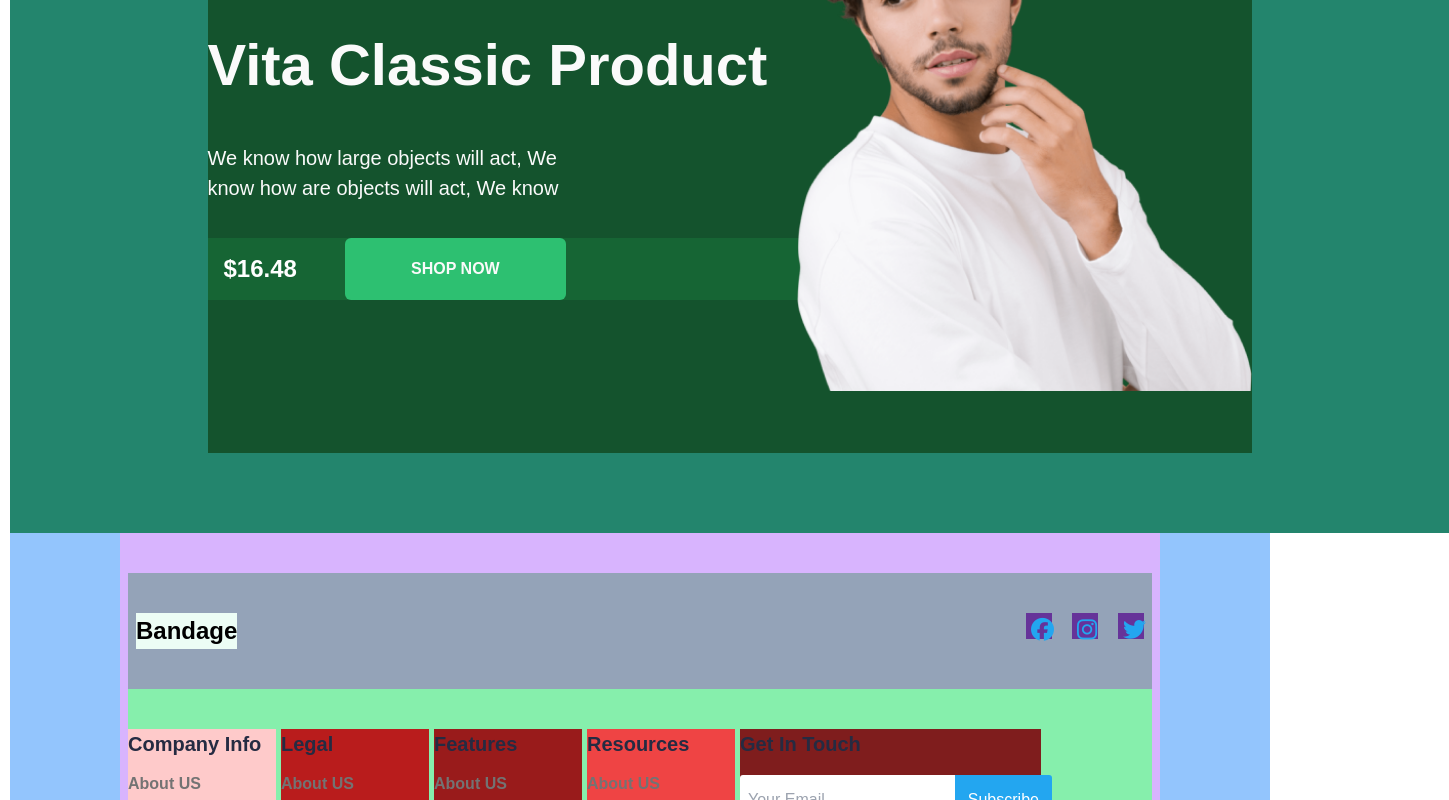
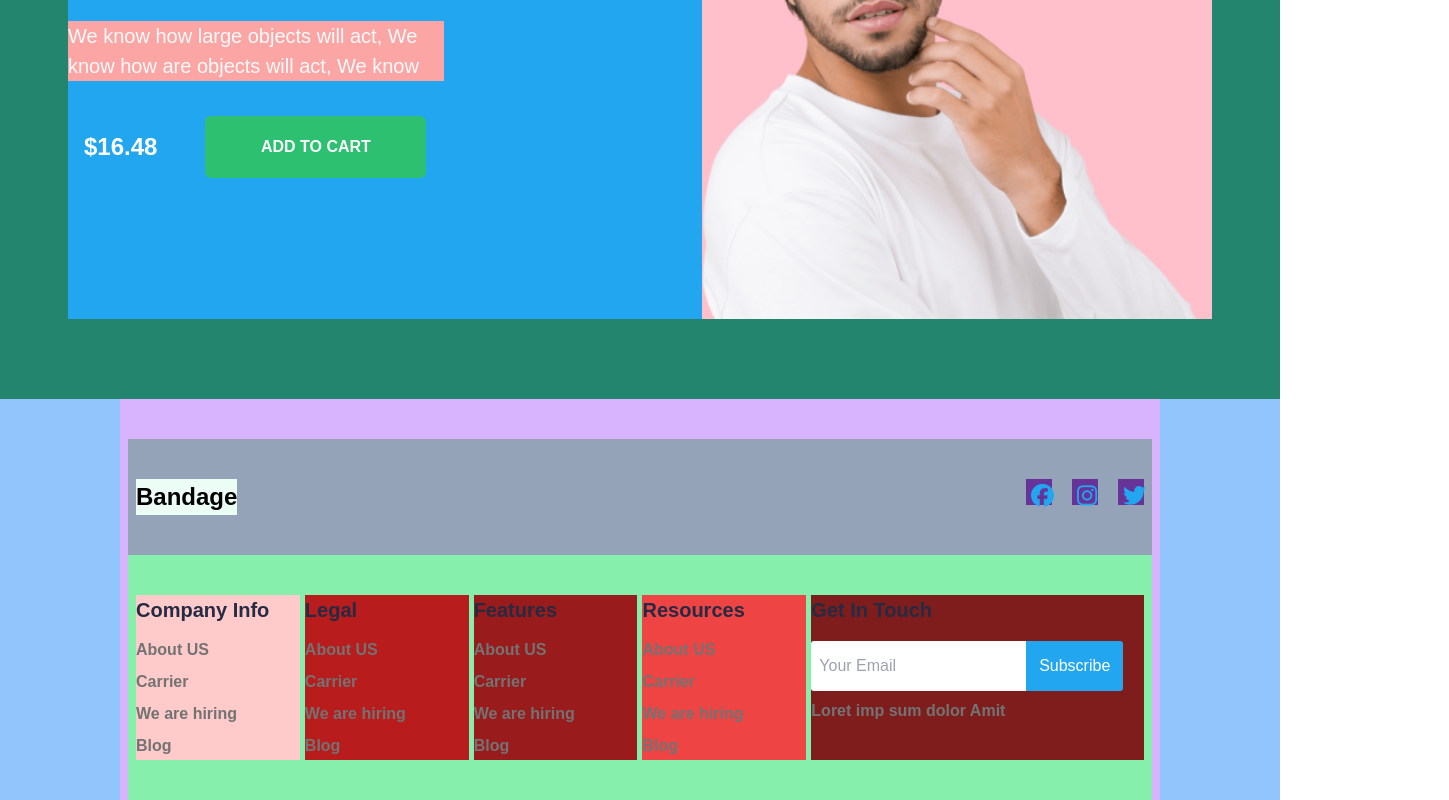
Before and after one commit to HamzaShabir0786/Hackathone_Q2, a Next.js app: page /vitalClassic in a window 1280 px wide. Shown: the part 400-1200 px from the top of the page, 1449 px wide, since content can reach past the window. Built offline with nearby package versions, Linux system fonts and the light colour scheme.

Commit message:
add some new data

```diff
--- a/src/app/components/Footer/Footer.tsx
+++ b/src/app/components/Footer/Footer.tsx
@@ -13,7 +13,7 @@ export default function Footer() {
               <i className="fa-brands footer-fa-brands fa-twitter text-[23px]   "></i>
             </div>
           </div>
-          <div className="footer-div bg-green-300 py-[40px]">
+          <div className="footer-div bg-green-300 px-2 py-[40px]">
             <div className="bg-red-200">
               <h5 className="footer-h5">Company Info</h5>
               <ul className="footer-ul">
@@ -60,7 +60,9 @@ export default function Footer() {
                 />
                 <button className="footer-btn">Subscribe</button>
               </div>
-              <span className="text-[#737373] ">Loret imp sum dolor Amit</span>
+              <p className="text-[#737373] font-bold pt-2">
+                Loret imp sum dolor Amit
+              </p>
             </div>
           </div>
           <div>
--- a/src/app/desktop2/page.tsx
+++ b/src/app/desktop2/page.tsx
@@ -2,7 +2,7 @@ export default function Desktop2() {
   return (
     <>
       <div className="max-w-[1444px] h-auto bg-fuchsia-300 m-auto">
-        <div className="max-w-[1044px] m-auto h-[770px] bg-green-200   ">
+        <div className="max-w-[1044px] m-auto h-auto bg-green-200 px-2   ">
           <div className=" text-center leading-9 py-[80px] bg-red-300 ">
             <h3 className="font-bold text-[24px]">EDITOR’S PICK</h3>
             <p className="text-[#737373] text-[14px] font-semibold">
--- a/src/app/featuredProducts/page.tsx
+++ b/src/app/featuredProducts/page.tsx
@@ -20,7 +20,7 @@ export default function FeaturedProducts() {
               <div className="nested-all-feature-2 n-f-2-1">
                 <h5 className="text-[16px] font-bold">Graphic Design </h5>
                 <p className="text-[14px] text-[#737373] text-bold title-p">
-                  English Department
+                  Arabic Department
                 </p>
                 <div className="span-div-price">
                   <div className="price-1">$16.48</div>
--- a/src/app/globals.css
+++ b/src/app/globals.css
@@ -3,9 +3,13 @@
 @tailwind utilities;
 * {
   font-family: sans-serif;
+  background-position: start;
+  margin: 0%;
+  box-sizing: border-box;
+  padding: 0%;
 }
 body {
-  padding: 10px;
+  /* padding: 10px; */
 }
 .fa-brands {
   width: 26px;
@@ -26,50 +30,27 @@ body {
   background-image: url("/images/hero1.jpg");
   background-size: cover;
 }
-@media (max-width: 1024px) {
-  .landing-home {
-    background-position: center;
-  }
-}
-@media (max-width: 1440px) {
-  .landing-home {
-    background-position: center;
-  }
-}
-@media (max-width: 768px) {
-  .landing-home {
-    /* background-position-x: 50rem; */
-    background-position: center;
-  }
-}
-@media (max-width: 480px) {
-  .landing-home {
-    background-position-x: 55rem;
-    /* background-position: center; */
-  }
-}
-@media (max-width: 320px) {
-  .landing-home {
-    background-position-x: 48rem;
-
-    /* background-position: center; */
-  }
-  body {
-    padding: 3px;
-  }
-}
 
 .desktop2-grid {
   display: grid;
-  grid-template-columns: repeat(4, minmax(240px, 240px));
+  height: auto;
+  /* margin: auto; */
+  grid-template-columns: repeat(4, minmax(240px, 1fr));
   grid-template-rows: repeat(1, minmax(500px, 500px));
-  gap: 25px;
+  grid-auto-rows: minmax(500px, 500px);
+  gap: 15px;
+}
+.desktop2-grid-items {
+  background-position: top;
+  background-size: cover;
+  background-repeat: no-repeat;
 }
 .d-g-i-3 {
   display: grid;
-  grid-template-columns: repeat(1, minmax(240px, 240px));
+  grid-template-columns: repeat(1, minmax(240px, 1fr));
   grid-template-rows: repeat(2, minmax(240px, 240px));
   gap: 18px;
+  background-color: rebeccapurple;
 }
 .d-g-i-1 {
   grid-column: 1/3;
@@ -80,9 +61,13 @@ body {
 }
 .d-g-i-01 {
   background-image: url("/images/img-3-1.png");
+  background-repeat: no-repeat;
+  background-size: cover;
 }
 .d-g-i-02 {
   background-image: url("/images/img-3-2.png");
+  background-repeat: no-repeat;
+  background-size: cover;
 }
 
 .feature-grid {
@@ -93,7 +78,7 @@ body {
   grid-template-columns: repeat(4, minmax(200px, 300px));
   grid-template-rows: repeat(2, minmax(615px, 615px));
   grid-auto-rows: minmax(615px, 615px);
-  gap: 30px;
+  gap: 10px;
   padding: 10px;
   row-gap: 100px;
 }
@@ -114,7 +99,7 @@ body {
   height: 70%;
   background-repeat: no-repeat;
   background-size: cover;
-  background-position: center;
+  background-position: top;
 }
 .f-g-i-1 {
   background-color: salmon;
@@ -194,10 +179,7 @@ body {
 .title-p {
   font-weight: 700;
 }
-.landing-bg-classic {
-  background-image: url("/images/hero2.png");
-  background-size: cover;
-}
+
 .fluid-landing {
   background-image: url("/images/fluid1.png");
   background-size: cover;
@@ -241,9 +223,10 @@ body {
 .footer-div {
   display: grid;
   /* width: 1050px; */
-  grid-template-columns: repeat(6, minmax(148px, 148px));
+  height: auto;
+  grid-template-columns: repeat(6, minmax(148px, 1fr));
   grid-template-rows: repeat(1, minmax(165px, 165px));
-  grid-auto-rows: 300px;
+  grid-auto-rows: 165px;
   gap: 5px;
 }
 .footer-h5 {
@@ -257,13 +240,12 @@ body {
   display: flex;
   flex-direction: column;
   align-items: space-around;
-  gap: 10px;
+  gap: 8px;
   margin-top: 0.8rem;
   /* background-color: #23856d; */
 }
 .get-in-touch {
   grid-column: 5/7;
-  gap: 30px;
 }
 .get-in-touch .footer-input {
   border-top-left-radius: 3px;
@@ -276,18 +258,120 @@ body {
   border-top-right-radius: 3px;
   border-bottom-right-radius: 3px;
 }
+/* vital classic start from here */
+.vital-grid {
+  display: flex;
+  justify-content: space-between;
 
+  /* background-color: salmon; */
+  max-width: 1144px;
+  margin: auto;
+  background-color: #23a6f0;
+}
+.vital-grid h1 {
+  font-size: 58px;
+  font-weight: 700;
+  color: #fafafa;
+}
+.landing-bg-classic {
+  background-image: url("/images/hero2.png");
+  background-size: cover;
+  background-color: pink;
+  height: 527px;
+  width: 510px;
+}
+
+/* vital classic end from here */
+
+/* footer start from here */
+
+/* footer end from here */
 @media (max-width: 1062px) {
   .feature-grid {
-    grid-template-columns: repeat(auto-fill, minmax(238px, auto));
+    grid-template-columns: repeat(auto-fill, minmax(238px, 1fr));
     background-color: rebeccapurple;
     height: auto;
     row-gap: 10px;
-    padding-left: 3rem;
   }
+
   .grid-featured-post {
     grid-template-columns: repeat(auto-fill, minmax(320px, 1fr));
     gap: 10px;
     height: auto;
   }
+  .footer-div {
+    grid-template-columns: repeat(auto-fill, minmax(148px, 1fr));
+    gap: 2px;
+    background-color: rgb(80, 62, 62);
+    height: auto;
+  }
+  .get-in-touch {
+    grid-column: 5/6;
+  }
+  .desktop2-grid {
+    grid-template-columns: repeat(auto-fill, minmax(240px, 1fr));
+    gap: 10px;
+    background-color: green;
+  }
+  .d-g-i-3 {
+    background-color: blue;
+  }
+  .d-g-i-1 {
+    grid-column: 1;
+    background-image: url("/images/img-1.png");
+  }
 }
+@media (max-width: 1440px) {
+  .landing-home {
+    background-position: center;
+  }
+}
+@media (max-width: 1050px) {
+  .vital-grid h1 {
+    font-size: 48px;
+    font-weight: 700;
+  }
+}
+@media (max-width: 1024px) {
+  .landing-home {
+    background-position: center;
+  }
+}
+
+@media (max-width: 791px) {
+  .d-g-i-1 {
+    /* grid-column: 1/0; */
+    background-image: url("/images/img-1.png");
+    background-position: start;
+  }
+  .d-g-i-3 {
+    grid-column: span 2;
+  }
+}
+@media (max-width: 768px) {
+  .landing-home {
+    /* background-position-x: 50rem; */
+    background-position: center;
+  }
+}
+@media (max-width: 523px) {
+  .d-g-i-3 {
+    grid-column: span 1;
+  }
+}
+@media (max-width: 480px) {
+  .landing-home {
+    background-position-x: 55rem;
+    /* background-position: center; */
+  }
+}
+@media (max-width: 320px) {
+  .landing-home {
+    background-position-x: 48rem;
+
+    /* background-position: center; */
+  }
+  body {
+    padding: 3px;
+  }
+}
--- a/src/app/vitalClassic/page.tsx
+++ b/src/app/vitalClassic/page.tsx
@@ -9,21 +9,19 @@ export default function VitalClassic() {
           </div>
         </div>
       </div> */}
-      <div className="w-[1439px] h-[auto] m-auto bg-[#23856d] py-[80px] ">
-        <div className="w-[1044px] h-[651px] m-auto gap-[80px] bg-green-900  flex items-center">
-          <div className="h-[427px] w-[509px]  py-[48px]  gap-[30px] ">
+      <div className="max-w-[1440px] h-[auto] m-auto bg-[#23856d] px-2 py-[80px] ">
+        <div className="vital-grid ">
+          <div className="h-[auto] w-[auto]  py-[48px]   ">
             <div className="w-[599px] h-[331px] gap-[35px]  flex flex-col justify-between">
               <h5 className="text-white font-bold text-[16px] ">Summer 2024</h5>
-              <h1 className="font-weight text-[58px] font-bold text-[#fafafa]">
-                Vita Classic Product
-              </h1>
-              <div className="w-[376px] h-[60px] ">
+              <h1>Vita Classic Product</h1>
+              <div className="w-[376px] h-[60px] bg-red-300 ">
                 <h4 className=" font-[700px]  text-[20px] leading-[30px] text-[#fafafa]">
                   We know how large objects will act, We know how are objects
                   will act, We know
                 </h4>
               </div>
-              <div className="bg-green-800 flex">
+              <div className="flex">
                 <div className="flex justify-center items-center">
                   <h3 className="text-[24px] font-bold text-white px-4">
                     $16.48
@@ -31,14 +29,13 @@ export default function VitalClassic() {
                 </div>
                 <div className=" w-[221px] h-[62px] flex items-center justify-center  bg-[#2DC071] rounded-md ml-8">
                   <h3 className="text-[#fafafa] font-[700]   text-center">
-                    SHOP NOW
+                    ADD TO CART
                   </h3>
                 </div>
               </div>
             </div>
           </div>
-
-          <div className="x landing-bg-classic h-[527px] w-[510px] "></div>
+          <div className="x landing-bg-classic   "></div>
         </div>
       </div>
     </>
```
